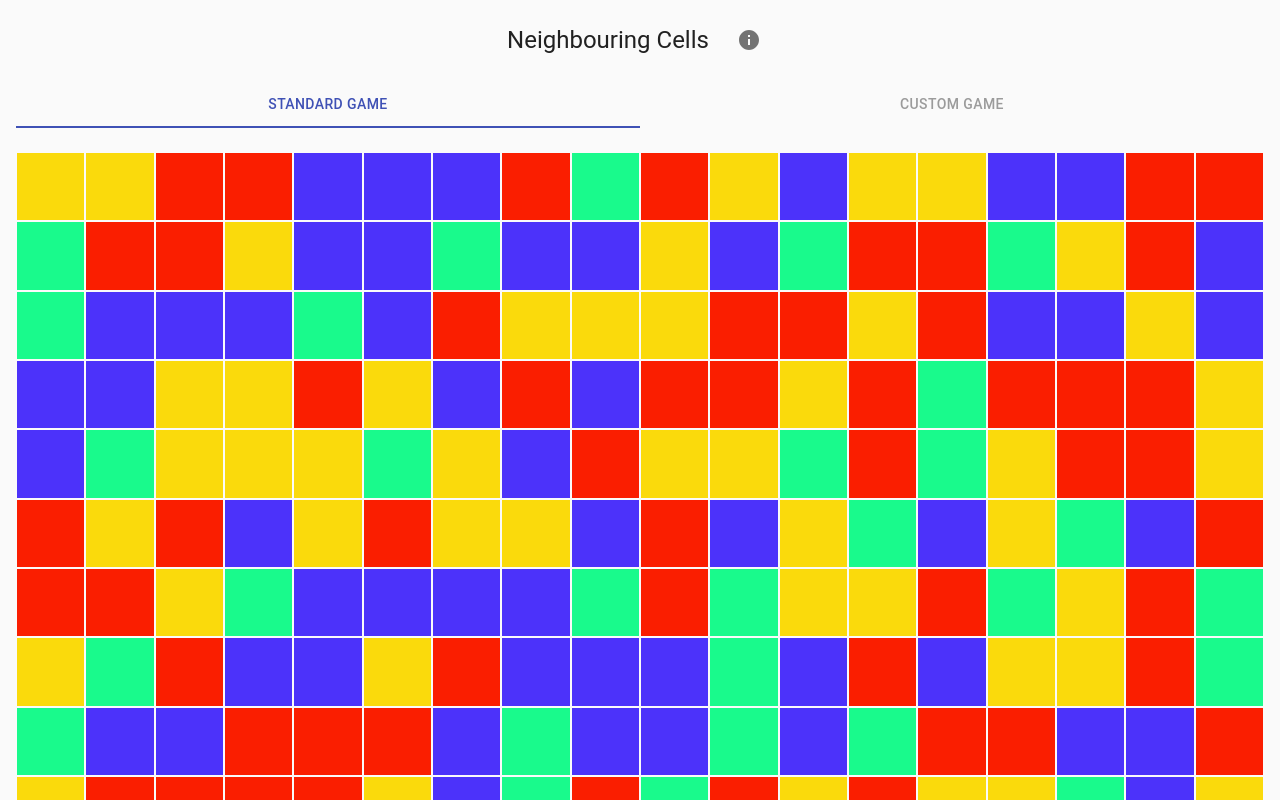
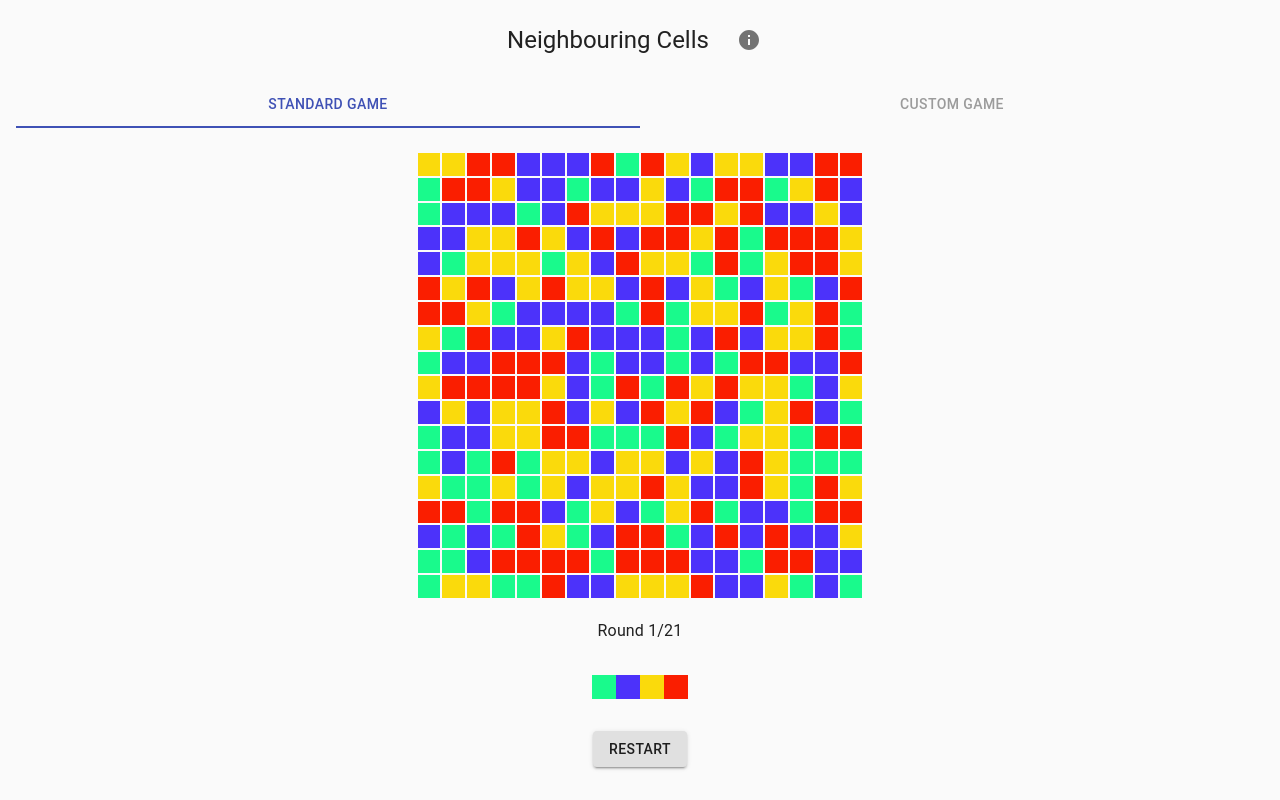
Before and after one commit to d400800/neighbouring-cells, a React (Create React App) app: page / in a window 1280 px wide. Shown: the top 800 px of the page. Built offline with nearby package versions, Linux system fonts and the light colour scheme.

Commit message:
fixing desktop layout

```diff
--- a/src/game/CellSelector.jsx
+++ b/src/game/CellSelector.jsx
@@ -12,7 +12,8 @@ const useStyles = makeStyles(theme => ({
     },
     root: {
         display: 'flex',
-        [theme.breakpoints.down('sm')]: {
+        justifyContent: 'center',
+        [theme.breakpoints.down('xs')]: {
             justifyContent: 'space-around'
         },
     }
--- a/src/game/Game.jsx
+++ b/src/game/Game.jsx
@@ -9,13 +9,10 @@ import GameDialog from "./Dialog";
 import {makeStyles} from "@material-ui/core/styles";
 
 const useStyles = makeStyles(theme => ({
-    controls: {
-        // [theme.breakpoints.down('sm')]: {
-        //     position: 'fixed',
-        //     left: theme.spacing(2),
-        //     right: theme.spacing(2),
-        //     bottom: theme.spacing(2)
-        // },
+    board: {
+        [theme.breakpoints.up('sm')]: {
+            display: 'inline-block'
+        },
     }
 }));
 
@@ -59,8 +56,8 @@ export default function Game({size, maxRounds}) {
     }, [size]);
 
     return (
-        <Box width="100%">
-            <Box>
+        <Box width="100%" textAlign="center">
+            <Box className={classes.board}>
                 <GameBoard
                     size={size}
                     boardData={boardData}
--- a/src/game/GameBoard.jsx
+++ b/src/game/GameBoard.jsx
@@ -7,10 +7,13 @@ import {colorMap} from '../config.js';
 
 export const useCellStyles = makeStyles(theme => ({
     cell: {
-        // width: props => props.width,
         width: '100%',
         margin: 1,
         transition: 'background-color .25s',
+
+        [theme.breakpoints.up('sm')]: {
+            width: props => props.cellWidth,
+        },
 
         '&:after': {
             content: "''",
@@ -21,8 +24,8 @@ export const useCellStyles = makeStyles(theme => ({
 }));
 
 export default function GameBoard({boardData, onColorSelect, size, gameControlsHeight}) {
-    const cellWidth = (window.innerHeight - gameControlsHeight - 300) / size;
-    const classes = useCellStyles({size: size});
+    const cellWidth = (window.innerHeight - gameControlsHeight - 240) / size;
+    const classes = useCellStyles({size, cellWidth});
 
     return (
         <>
```
Also changed, not shown: 1 other file (tests, documents, lock files or other folders).
